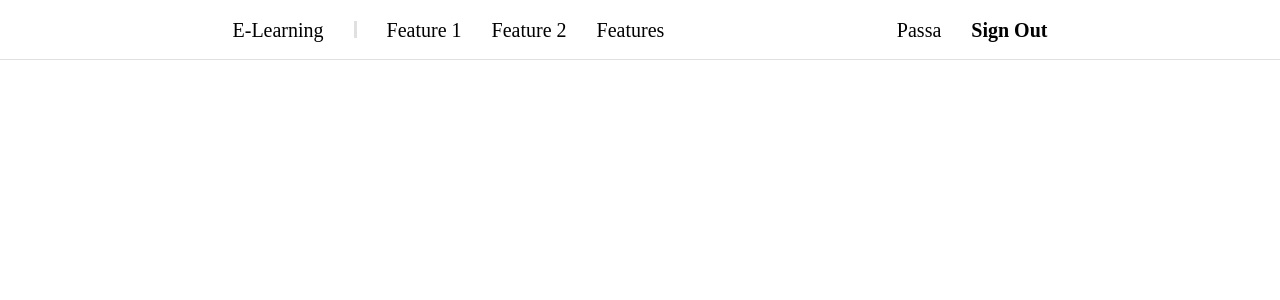
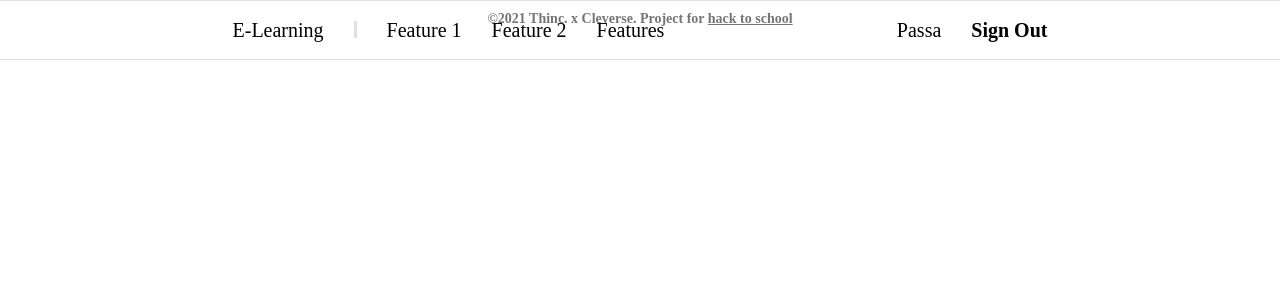
Before and after one commit to NasmeenI/E-COURSE-PLATFORM, a React (Create React App) app in the folder frontend/: page / in a window 1280 px wide. Shown: the top 300 px of the page. Built offline with nearby package versions, Linux system fonts and the light colour scheme.

Commit message:
add footer component

```diff
--- /dev/null
+++ b/frontend/src/components/footer/Footer.js
@@ -0,0 +1,17 @@
+export default function Footer() {
+  return (
+    <footer className="w-full flex flex-row items-center justify-center border-t border-[#E0E0E0]">
+      <span className="font-secondary text-[#757575] mt-2 font-bold text-sm">
+        ©2021 Thinc. x Cleverse. Project for{" "}
+        <a
+          className="underline"
+          href="https://www.facebook.com/photo/?fbid=617409323525248&set=a.530992392166942"
+          target="_blank"
+          rel="noreferrer"
+        >
+          hack to school
+        </a>
+      </span>
+    </footer>
+  );
+}
--- a/frontend/src/views/home/Home.js
+++ b/frontend/src/views/home/Home.js
@@ -1,3 +1,4 @@
+import Footer from "../../components/footer/Footer";
 import Header from "../../components/header/Header";
 import logo from "../../logo.svg";
 
@@ -5,6 +6,8 @@ export default function Home() {
   return (
     <div>
       <Header />
+
+      <Footer />
     </div>
   );
 }
```
